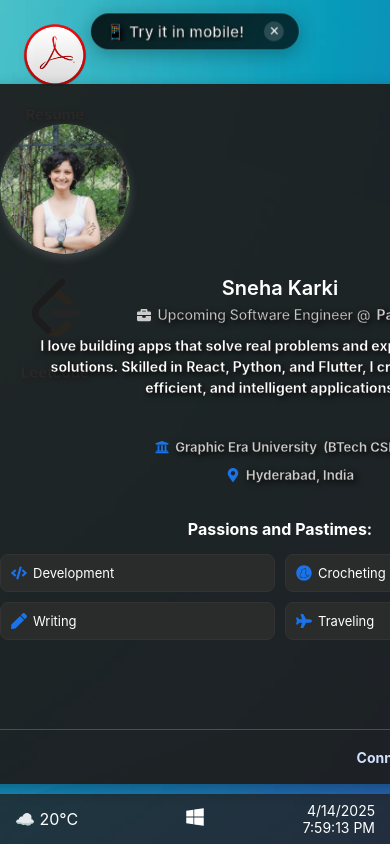
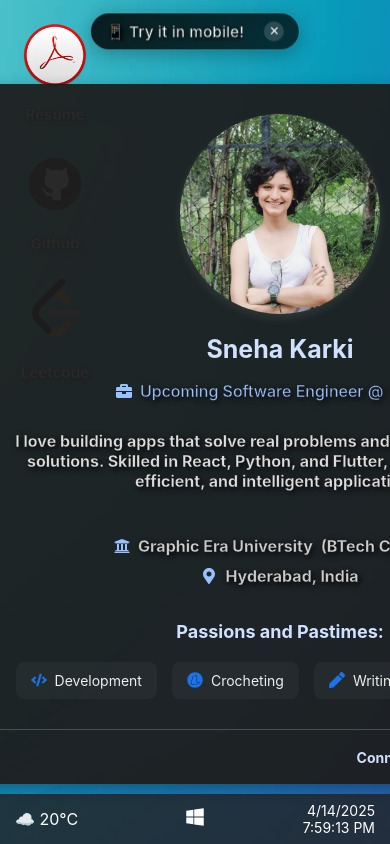
Before and after one commit to snehakarki/my-portfolio, a React (Create React App) app: page / in a window 390 px wide. Both pictures are taken after a click on the button 195 px from the left and 819 px from the top of the page. Built offline with nearby package versions, Linux system fonts and the light colour scheme.

Commit message:
fix: update styling for mobile profile and app grid components

```diff
--- a/src/components/Desktop/StartMenuSections/Profile.js
+++ b/src/components/Desktop/StartMenuSections/Profile.js
@@ -5,41 +5,41 @@ import "../../../styles/Profile.css";
 const Profile = () => {
   return (
     <div className="profile-section">
-      <div className="profile-pic-container">
-        <img src="./profile.jpg" alt="Sneha Karki" className="profile-pic" />
+      <div className="desktop-profile-pic-container">
+        <img src="./profile.jpg" alt="Sneha Karki" className="desktop-profile-pic" />
       </div>
-      <h1 className="profile-name">Sneha Karki</h1>
-      <p className="current-role">
+      <h1 className="desktop-profile-name">Sneha Karki</h1>
+      <p className="desktop-current-role">
         <FaBriefcase /> Upcoming Software Engineer @ <strong>PayPal</strong>
       </p>
 
-      <p className="bio">
+      <p className="desktop-bio">
         I love building apps that solve real problems and exploring AI-driven solutions.
         Skilled in React, Python, and Flutter, I create seamless, efficient, and intelligent applications.
       </p>
 
-      <div className="education-location">
+      <div className="desktop-education-location">
         <p>
-          <FaUniversity className="edu-icon" /> <strong>Graphic Era University</strong> (BTech CSE '25)
+          <FaUniversity className="desktop-edu-icon" /> <strong>Graphic Era University</strong> (BTech CSE '25)
         </p>
         <p>
-          <FaMapMarkerAlt className="location-icon" /> Hyderabad, India
+          <FaMapMarkerAlt className="desktop-location-icon" /> Hyderabad, India
         </p>
       </div>
 
-      <div className="interests-container">
+      <div className="desktop-interests-container">
         <h3>Passions and Pastimes:</h3>
-        <div className="interests">
-          <div className="interest-item">
+        <div className="desktop-interests">
+          <div className="desktop-interest-item">
             <FaCode className="interest-icon" /> <span>Development</span>
           </div>
-          <div className="interest-item">
+          <div className="desktop-interest-item">
             <FaYarn className="interest-icon" /> <span>Crocheting</span>
           </div>
-          <div className="interest-item">
+          <div className="desktop-interest-item">
             <FaPen className="interest-icon" /> <span>Writing</span>
           </div>
-          <div className="interest-item">
+          <div className="desktop-interest-item">
             <FaPlane className="interest-icon" /> <span>Traveling</span>
           </div>
         </div>
--- a/src/components/Desktop/StartMenuSections/Projects.js
+++ b/src/components/Desktop/StartMenuSections/Projects.js
@@ -50,26 +50,26 @@ const Projects = () => {
         {projectsData.map((project, index) => (
           <div
             key={index}
-            className={`project-card ${expandedProjects[index] ? "expanded" : ""}`}
+            className={`desktop-project-card ${expandedProjects[index] ? "expanded" : ""}`}
             onClick={() => toggleExpand(index)}
           >
-            <button className="expand-btn" onClick={(e) => {
+            <button className="desktop-expand-btn" onClick={(e) => {
                 e.stopPropagation();
                 toggleExpand(index);
               }}>
               {expandedProjects[index] ? "▼" : "▶"}
             </button>
 
-            <div className="project-summary">
+            <div className="desktop-project-summary">
               <div>
-                <div className="project-title">{project.title}</div>
-                <div className="ptech-stack">{project.techStack}</div>
+                <div className="desktop-project-title">{project.title}</div>
+                <div className="desktop-ptech-stack">{project.techStack}</div>
               </div>
-              <div className="project-date">{project.date}</div>
+              <div className="desktop-project-date">{project.date}</div>
             </div>
 
 
-            <div className={`project-details ${expandedProjects[index] ? "show" : ""}`}>
+            <div className={`desktop-project-details ${expandedProjects[index] ? "show" : ""}`}>
               <ul>
                 {project.details.map((detail, idx) => (
                   <li key={idx}>{detail}</li>
--- a/src/components/Desktop/StartMenuSections/Techstack.js
+++ b/src/components/Desktop/StartMenuSections/Techstack.js
@@ -18,7 +18,7 @@ const TechStack = () => {
   ];
 
   return (
-    <div className="tech-stack">
+    <div className="ptech-stack">
       <h2>Tech Stack</h2>
       <div className="tech-container">
         {techStack.map((tech) => (
--- a/src/styles/Mobile/ProfileModal.css
+++ b/src/styles/Mobile/ProfileModal.css
@@ -181,7 +181,7 @@
 }
 
 .current-role {
-  color: #cccccc;
+  color: #99c0ff;
   font-size: 14px;
   margin: 0 0 12px;
   text-align: center;
@@ -194,7 +194,7 @@
 
 .bio {
   color: #ffffff;
-  font-size: 14px;
+  font-size: 12px;
   line-height: 1.5;
   margin: 0 0 0;
   text-align: center;
@@ -203,23 +203,32 @@
 }
 
 .education-location {
-  width: 100%;
-  margin-bottom: 3px;
-  animation: slideDown 0.5s ease-out 0.4s both;
+  margin: 10px 0;
+  padding: 10px;
+  display: flex;
+  flex-direction: column;
+  align-items: center;
+  justify-content: center;
+  text-align: center;
+  width: 90%;
+  margin-left: auto;
+  margin-right: auto;
 }
 
 .education-location p {
-  color: #cccccc;
-  font-size: 13px;
-  margin: 6px 0;
+  font-size: 12px;
+  margin: 3px 0;
   display: flex;
   align-items: center;
-  gap: 6px;
+  justify-content: center;
+  gap: 8px;
+  color: #ffffff;
+  width: 100%;
 }
 
 .edu-icon, .location-icon {
   color: #1a73e8;
-  font-size: 14px;
+  font-size: 16px;
 }
 
 .interests-container {
--- a/src/styles/Profile.css
+++ b/src/styles/Profile.css
@@ -1,8 +1,9 @@
 .profile-section {
     text-align: center;
-    padding: 20px;
+    padding: 10px;
     color: #ffffff;
     width: 100%;
+    max-height: 400px;
     max-width: 600px;
     margin: 0 auto;
     box-sizing: border-box;
@@ -10,36 +11,38 @@
     font-family: -apple-system, BlinkMacSystemFont, 'Segoe UI', Roboto, Oxygen, Ubuntu, Cantarell, 'Open Sans', 'Helvetica Neue', sans-serif;
 }
 
-  .profile-pic-container {
+.desktop-profile-pic-container {
     display: flex;
     justify-content: center;
     align-items: center;
     width: 100%;
 }
 
-  .profile-pic {
-    width: 220px;
-    height: 220px;
+.desktop-profile-pic {
+    width: 200px;
+    height: 200px;
     border-radius: 50%;
     box-shadow: 0px 4px 10px rgba(255, 255, 255, 0.086);
-    transition: none;
+    transition: transform 0.3s ease-in-out, box-shadow 0.3s ease-in-out;
     object-fit: cover;
+    margin: 0 auto;
 }
 
-  .profile-pic:hover {
-    transform: none;
-    box-shadow: 0px 4px 10px rgba(255, 255, 255, 0.086);
+.desktop-profile-pic:hover {
+    transform: scale(1.05);
+    box-shadow: 0px 6px 15px rgba(255, 255, 255, 0.15);
 }
 
-  .profile-name {
+.desktop-profile-name {
     padding-top: 10px;
     font-size: 25px;
     font-weight: bold;
     margin-top: 10px;
     color: #d0e1ff;
+    text-align: center;
 }
 
-  .current-role {
+.desktop-current-role {
     font-size: 16px;
     font-weight: 500;
     color: #99c0ff;
@@ -49,18 +52,19 @@
     gap: 8px;
 }
 
-  .bio {
+.desktop-bio {
     font-size: 16px;
     margin: 30px 0;
     color: #ddd;
     padding: 0 20px;
+    text-align: center;
 }
 
-  .edu-icon, .location-icon{
+.desktop-edu-icon, .desktop-location-icon{
     color: #99c0ff;
 }
 
-  .education-location {
+.desktop-education-location {
     margin-top: 25px;
     padding: 10px;
     display: flex;
@@ -68,7 +72,7 @@
     align-items: center;
 }
 
-  .education-location p {
+.desktop-education-location p {
     font-size: 16px;
     margin: 5px 0;
     display: flex;
@@ -77,19 +81,19 @@
     color: #ccc;
 }
 
-  .interests-container {
+.desktop-interests-container {
     margin-top: 20px;
     border-radius: 10px;
 }
 
-  .interests-container h3 {
+.desktop-interests-container h3 {
     font-size: 18px;
     margin-bottom: 20px;
     color: #d0e1ff;
     text-align: center;
 }
 
-  .interests {
+.desktop-interests {
     display: flex;
     justify-content: center;
     gap: 15px;
@@ -97,7 +101,7 @@
 }
 
 
-  .interest-item {
+.desktop-interest-item {
     background: rgba(255, 255, 255, 0.036);
     padding: 10px 15px;
     border-radius: 8px;
@@ -107,20 +111,18 @@
     font-size: 14px;
     color: #eee;
     transition: all 0.3s ease-in-out;
-
 }
 
-  .interest-item:hover {
+.desktop-interest-item:hover {
     transform: scale(1.2);
     background: rgba(255, 255, 255, 0);
-
 }
 
-  .interest-item .interest-icon {
+.desktop-interest-item .interest-icon {
     transition: transform 0.3s ease-in-out, color 0.3s ease-in-out;
 }
 
-  .interest-item:hover .interest-icon {
+.desktop-interest-item:hover .interest-icon {
     transform: rotate(10deg) scale(1.2);
     color: #99c0ff;
 }
--- a/src/styles/Projects.css
+++ b/src/styles/Projects.css
@@ -1,7 +1,7 @@
 .projects-section {
   max-height: 600px;
   overflow-y: auto;
-  padding: 10px 20px;
+  padding: 10px 15px;
   position: fixed;
   text-align: center;
   color: #d0e1ff;
@@ -16,28 +16,33 @@
 }
 
 .projects-container {
-  width: 600px;
+  width: 100%;
+  max-width: 630px;
+  max-height: 600px;
   display: flex;
-  flex-wrap: wrap;
-  justify-content: center;
-  gap: 20px;
+  flex-direction: column;
+  align-items: center;
+  justify-content: flex-start;
+  gap: 10px;
 }
 
-.project-card {
+/* Desktop-specific project card styles */
+.desktop-project-card {
   background: rgba(255, 255, 255, 0.05);
   border-radius: 10px;
-  padding: 20px 20px;
-  margin-bottom: 15px;
+  padding: 20px 15px;
+  margin-bottom: 20px;
   transition: all 0.3s ease-in-out;
   display: flex;
   flex-direction: column;
   align-items: center;
   position: relative;
-  width: 600px;
+  width: 100%;
+  max-width: 550px;
   cursor: pointer;
 }
 
-.expand-btn {
+.desktop-expand-btn {
   position: absolute;
   left: -25px;
   top: 50%;
@@ -45,37 +50,37 @@
   background: transparent;
   border: none;
   color: #d0e1ff;
-  font-size: 14x;
+  font-size: 14px;
   cursor: pointer;
   transition: transform 0.3s ease-in-out;
 }
 
-.project-summary {
+.desktop-project-summary {
   text-align: left;
   display: flex;
   justify-content: space-between;
   width: 100%;
 }
 
-.project-title {
+.desktop-project-title {
   font-size: 18px;
   color: #d0e1ff;
   font-weight: bold;
-  margin-bottom: 15px;
+  margin-bottom: 8px;
 }
 
-.project-date {
+.desktop-project-date {
   font-size: 14px;
   color: #99c0ff;
 }
 
-.ptech-stack {
+.desktop-ptech-stack {
   font-size: 13px;
   font-weight: bold;
   color: #99c0ff;
 }
 
-.project-details {
+.desktop-project-details {
   max-height: 0;
   overflow: hidden;
   opacity: 0;
@@ -83,19 +88,19 @@
   transition: max-height 0.5s ease-in-out, opacity 0.4s ease-in-out, padding 0.4s ease-in-out;
 }
 
-.project-card.expanded .project-details {
-  max-height: 800px;
+.desktop-project-card.expanded .desktop-project-details {
+  max-height: 700px;
   opacity: 1;
   padding: 0px 10px;
 }
 
-.project-details ul {
+.desktop-project-details ul {
   list-style-type: disc;
   text-align: left;
   padding-left: 10px;
 }
 
-.project-details li {
+.desktop-project-details li {
   text-align: left;
   font-size: 15px;
   color: #eee;
@@ -105,7 +110,7 @@
   background-color: #50a8eb13;
 }
 
-.project-details li::before {
+.desktop-project-details li::before {
   content: "•";
   color: #1b79c2;
   font-size: 25px;
--- a/src/styles/Techstack.css
+++ b/src/styles/Techstack.css
@@ -1,4 +1,4 @@
-.tech-stack {
+.ptech-stack {
     text-align: center;
     color: #d0e1ff;
     overflow-y: auto;
```
Lines whose indentation alone changed are shown as unchanged.
